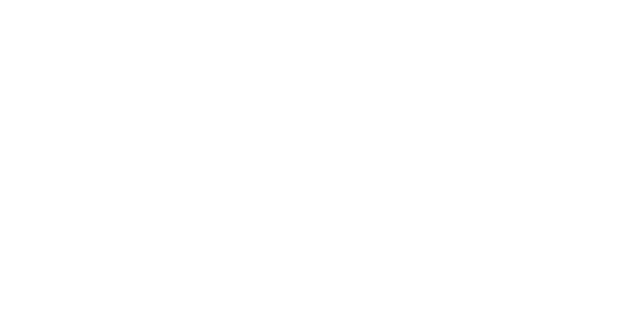
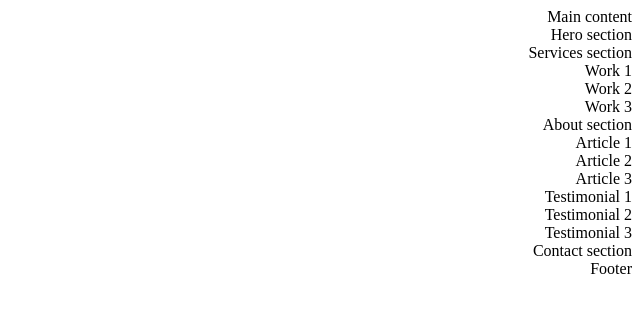
Before and after one commit to Belinda1704/alu-web-development, a plain HTML site: page html_advanced/index.html in a window 1280 px wide. Shown: the whole page, without its empty margins (640-1280 px from the left). Drawn offline with Linux system fonts and the light colour scheme.

Commit message:
index.html

```diff
--- a/html_advanced/index.html
+++ b/html_advanced/index.html
@@ -9,5 +9,30 @@
         <link rel="icon" type="image/png" href="./favicon.png">
     </head>
     <body>
+        <header>
+            <nav></nav>
+        </header>
+        <main>Main content
+            <section>Hero section</section>
+            <section>Services section</section>
+            <section>
+                <article>Work 1</article>
+                <article>Work 2</article>
+                <article>Work 3</article>
+            </section>
+            <section>About section</section>
+            <section>
+                <article>Article 1</article>
+                <article>Article 2</article>
+                <article>Article 3</article>
+            </section>
+            <section>
+                <article>Testimonial 1</article>
+                <article>Testimonial 2</article>
+                <article>Testimonial 3</article>
+            </section>
+            <section>Contact section</section>
+        </main>
+        <footer>Footer</footer>
     </body>
 </html>
```
